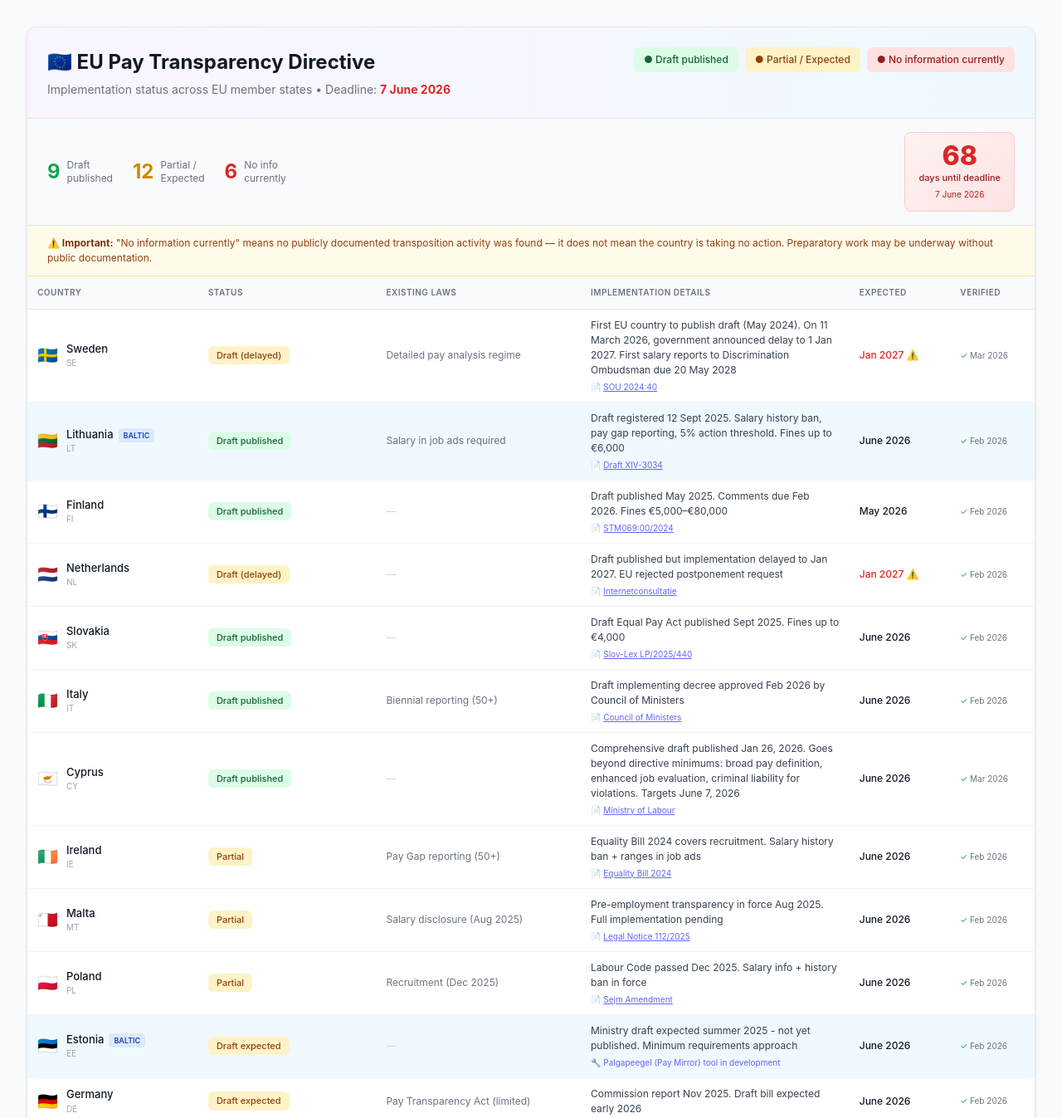
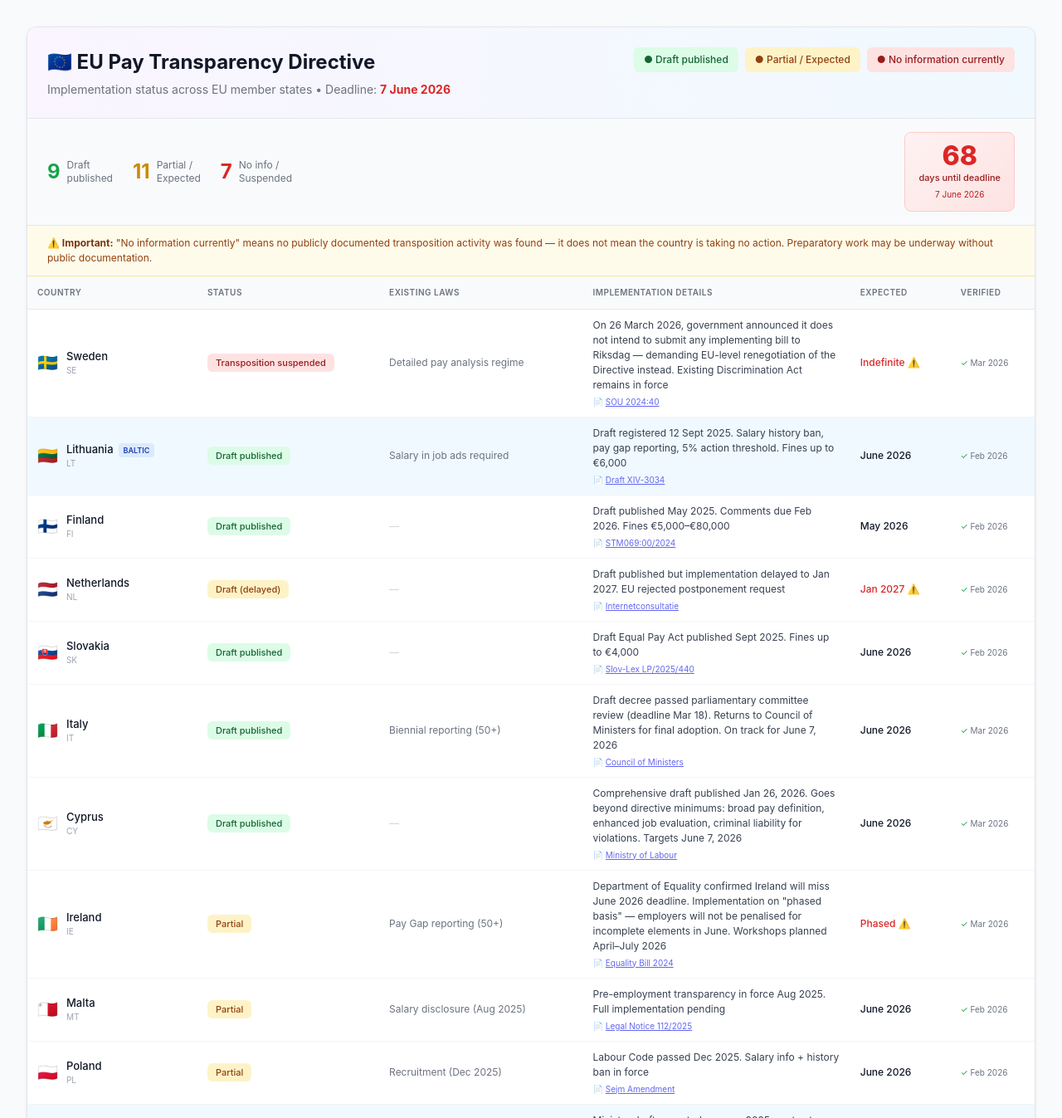
Before and after one commit to LenLi77/Pay-Transparency-implementation-tracker, a website: page index.html in a window 1280 px wide. Shown: the top 1347 px of the page at 83% size. Drawn offline with Linux system fonts and the light colour scheme.

Commit message:
Update statistics and details in index.html

```diff
--- a/index.html
+++ b/index.html
@@ -140,12 +140,12 @@
           <span class="stat-label">Draft<br>published</span>
         </div>
         <div class="stat">
-          <span class="stat-number yellow">12</span>
+          <span class="stat-number yellow">11</span>
           <span class="stat-label">Partial /<br>Expected</span>
         </div>
         <div class="stat">
-          <span class="stat-number red">6</span>
-          <span class="stat-label">No info<br>currently</span>
+          <span class="stat-number red">7</span>
+          <span class="stat-label">No info /<br>Suspended</span>
         </div>
         <div class="countdown-box">
           <div class="countdown-number" id="countdown-days">--</div>
@@ -201,10 +201,10 @@
             <!-- DRAFT PUBLISHED (10) -->
             <tr>
               <td><div class="country-cell"><span class="flag">🇸🇪</span><div><div class="country-name">Sweden</div><div class="country-code">SE</div></div></div></td>
-              <td><span class="badge badge-yellow">Draft (delayed)</span></td>
+              <td><span class="badge badge-red">Transposition suspended</span></td>
               <td class="existing-laws">Detailed pay analysis regime</td>
-              <td class="details">First EU country to publish draft (May 2024). On 11 March 2026, government announced delay to 1 Jan 2027. First salary reports to Discrimination Ombudsman due 20 May 2028<div class="draft-link">📄 <a href="https://www.regeringen.se/rattsliga-dokument/statens-offentliga-utredningar/2024/05/sou-202440/" target="_blank">SOU 2024:40</a></div></td>
-              <td class="expected" style="color: #dc2626;">Jan 2027 ⚠️</td>
+              <td class="details">On 26 March 2026, government announced it does not intend to submit any implementing bill to Riksdag — demanding EU-level renegotiation of the Directive instead. Existing Discrimination Act remains in force<div class="draft-link">📄 <a href="https://www.regeringen.se/rattsliga-dokument/statens-offentliga-utredningar/2024/05/sou-202440/" target="_blank">SOU 2024:40</a></div></td>
+              <td class="expected" style="color: #dc2626;">Indefinite ⚠️</td>
               <td class="verified"><span class="verified-check">✓</span> Mar 2026</td>
             </tr>
             <tr class="baltic">
@@ -243,9 +243,9 @@
               <td><div class="country-cell"><span class="flag">🇮🇹</span><div><div class="country-name">Italy</div><div class="country-code">IT</div></div></div></td>
               <td><span class="badge badge-green">Draft published</span></td>
               <td class="existing-laws">Biennial reporting (50+)</td>
-              <td class="details">Draft implementing decree approved Feb 2026 by Council of Ministers<div class="draft-link">📄 <a href="https://www.governo.it/it/consiglio-dei-ministri" target="_blank">Council of Ministers</a></div></td>
+              <td class="details">Draft decree passed parliamentary committee review (deadline Mar 18). Returns to Council of Ministers for final adoption. On track for June 7, 2026<div class="draft-link">📄 <a href="https://www.governo.it/it/consiglio-dei-ministri" target="_blank">Council of Ministers</a></div></td>
               <td class="expected">June 2026</td>
-              <td class="verified"><span class="verified-check">✓</span> Feb 2026</td>
+              <td class="verified"><span class="verified-check">✓</span> Mar 2026</td>
             </tr>
             <tr>
               <td><div class="country-cell"><span class="flag">🇨🇾</span><div><div class="country-name">Cyprus</div><div class="country-code">CY</div></div></div></td>
@@ -259,9 +259,9 @@
               <td><div class="country-cell"><span class="flag">🇮🇪</span><div><div class="country-name">Ireland</div><div class="country-code">IE</div></div></div></td>
               <td><span class="badge badge-yellow">Partial</span></td>
               <td class="existing-laws">Pay Gap reporting (50+)</td>
-              <td class="details">Equality Bill 2024 covers recruitment. Salary history ban + ranges in job ads<div class="draft-link">📄 <a href="https://www.gov.ie/en/publication/e2cc9-general-scheme-of-the-equality-miscellaneous-provisions-bill-2024/" target="_blank">Equality Bill 2024</a></div></td>
-              <td class="expected">June 2026</td>
-              <td class="verified"><span class="verified-check">✓</span> Feb 2026</td>
+              <td class="details">Department of Equality confirmed Ireland will miss June 2026 deadline. Implementation on "phased basis" — employers will not be penalised for incomplete elements in June. Workshops planned April–July 2026<div class="draft-link">📄 <a href="https://www.gov.ie/en/publication/e2cc9-general-scheme-of-the-equality-miscellaneous-provisions-bill-2024/" target="_blank">Equality Bill 2024</a></div></td>
+              <td class="expected" style="color: #dc2626;">Phased ⚠️</td>
+              <td class="verified"><span class="verified-check">✓</span> Mar 2026</td>
             </tr>
             <tr>
               <td><div class="country-cell"><span class="flag">🇲🇹</span><div><div class="country-name">Malta</div><div class="country-code">MT</div></div></div></td>
@@ -507,7 +507,7 @@
       </div>
 
       <div class="updated">
-        Last updated: 20 March 2026 • Next review: April 2026 • Corrections welcome
+        Last updated: 31 March 2026 • Next review: April 2026 • Corrections welcome
       </div>
     </div>
   </div>
```
